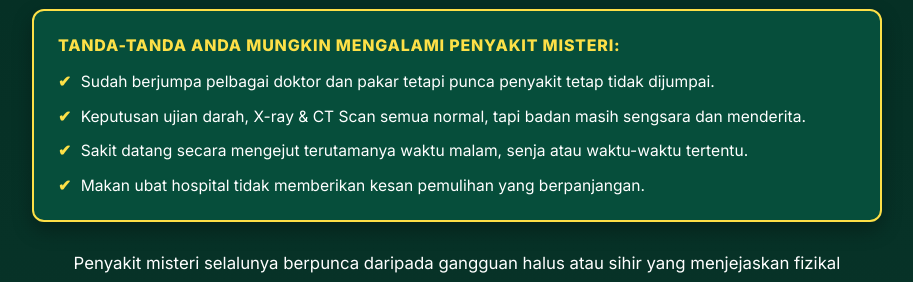
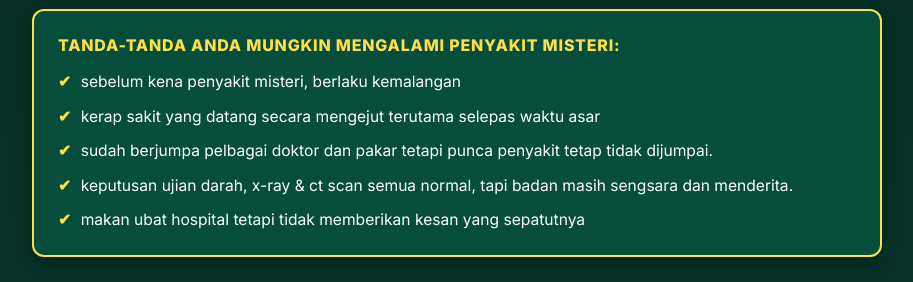
Before and after one commit to molekventure313/aura-assyifa, a Next.js app: page /penyakit-misteri in a window 1280 px wide. Shown: the part 246-528 px from the top of the page, without its empty margins (183-1096 px from the left). Built offline with nearby package versions, Linux system fonts and the light colour scheme.

Commit message:
update: kemaskini senarai tanda penyakit misteri di /penyakit-misteri

```diff
--- a/src/components/salespage/variants/penyakit-misteri/HeroSection.js
+++ b/src/components/salespage/variants/penyakit-misteri/HeroSection.js
@@ -10,10 +10,11 @@ export default function HeroSection() {
   };
 
   const signs = [
-    'Sudah berjumpa pelbagai doktor dan pakar tetapi punca penyakit tetap tidak dijumpai.',
-    'Keputusan ujian darah, X-ray & CT Scan semua normal, tapi badan masih sengsara dan menderita.',
-    'Sakit datang secara mengejut terutamanya waktu malam, senja atau waktu-waktu tertentu.',
-    'Makan ubat hospital tidak memberikan kesan pemulihan yang berpanjangan.'
+    'sebelum kena penyakit misteri, berlaku kemalangan',
+    'kerap sakit yang datang secara mengejut terutama selepas waktu asar',
+    'sudah berjumpa pelbagai doktor dan pakar tetapi punca penyakit tetap tidak dijumpai.',
+    'keputusan ujian darah, x-ray & ct scan semua normal, tapi badan masih sengsara dan menderita.',
+    'makan ubat hospital tetapi tidak memberikan kesan yang sepatutnya'
   ];
 
   return (
```
